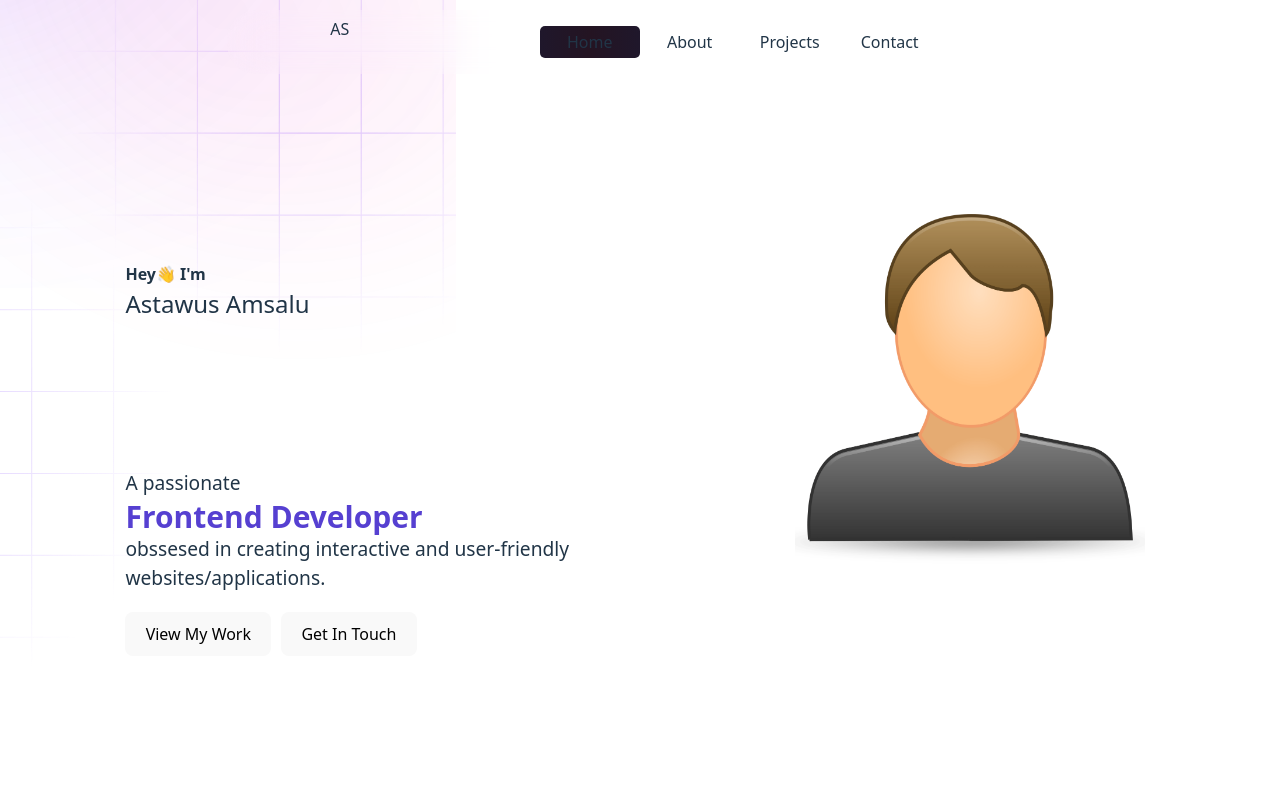
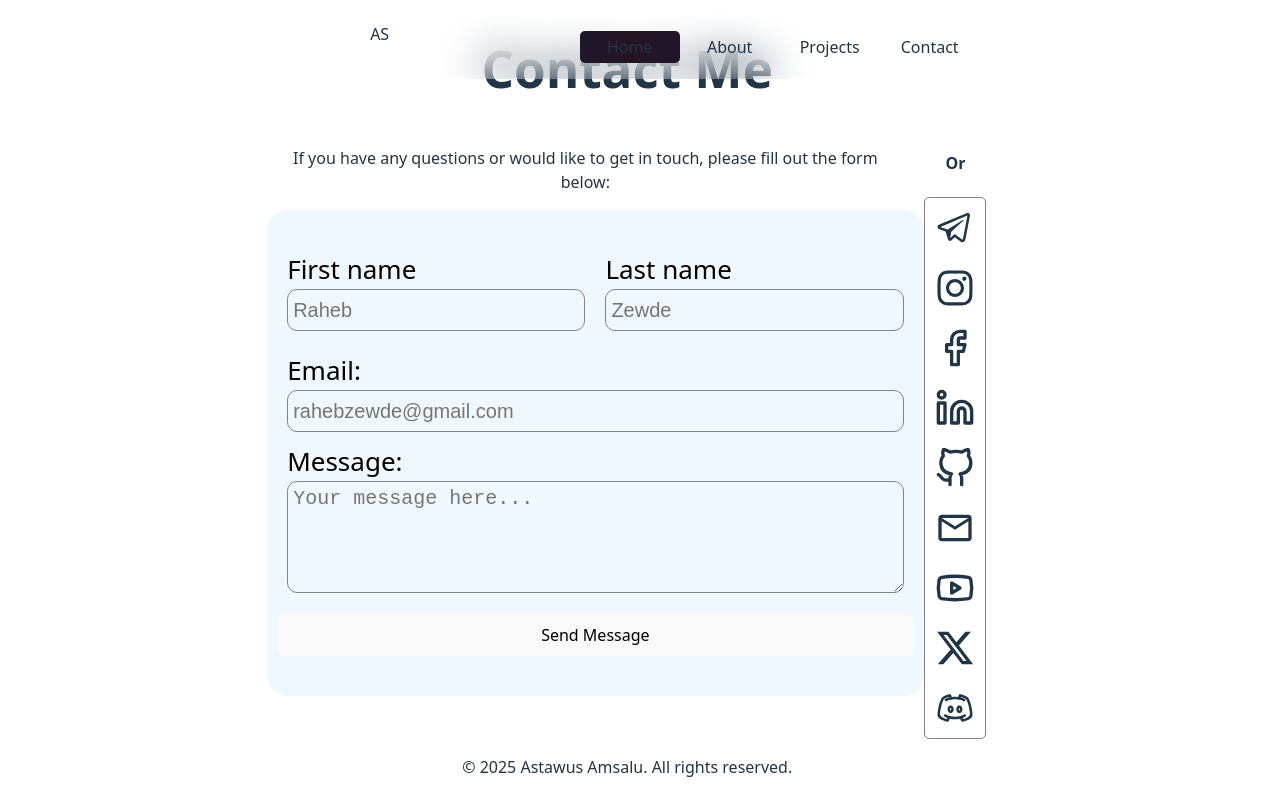
Before and after one commit to Zking4ever/Zking4ever, a React (Vite) app in the folder Portfolio(React)/: page /blog in a window 1280 px wide. Shown: the top 800 px of the page. Built offline with nearby package versions, Linux system fonts and the light colour scheme.

Commit message:
changed one page access to router based

```diff
--- a/Portfolio(React)/src/App.tsx
+++ b/Portfolio(React)/src/App.tsx
@@ -1,16 +1,16 @@
 import './App.css'
-import Pages from './pages/Pages'
+import { useEffect } from 'react'
+import { BrowserRouter as Router, Route, Routes } from 'react-router-dom';
+import Home from './pages/Home';
+import About from './pages/About';
+import Projects from './pages/Projects';
+import Contact from './pages/Contact';
 import Footer from './components/Footer';
-import { useState,useEffect } from 'react'
+import Header from './components/Header';
 
 
 function App() {
 
-  const [currentPage,setCurrentPage] = useState('home');
-
-  function handleNavigatorClick(x:string){
-      setCurrentPage(x);
-  }
   function UnderConstruction(){
         // var underConstruction = document.createElement("div");
         // underConstruction.className = "under-construction";
@@ -29,27 +29,18 @@ function App() {
   });
 
   return (
-    <>
       <div className="wrapper">
-
-        <div className='header'>
-            <div className="logo">AS</div>
-            <nav>
-              <div className="glass" data-page={currentPage}>
-                {/*for the background glass moving around the header to identify current page */}
-              </div>
-                <span className='navigator' onClick={()=>handleNavigatorClick('home')}>Home</span>
-                <span className='navigator' onClick={()=>handleNavigatorClick('about')}>About</span>
-                <span className='navigator' onClick={()=>handleNavigatorClick('projects')}>Projects</span>
-                <span className='navigator' onClick={()=>handleNavigatorClick('contact')}>Contact</span>
-            </nav>
-        </div>
-        <div className="content">
-            <Pages currentPage={currentPage} clickHandler={handleNavigatorClick} />
-            <Footer />
-        </div>
+        <Router>
+          <Routes>
+            <Route path="/*" element={<Home />} />
+            <Route path='/about' element={<About />} />
+            <Route path='/projects' element={<Projects />} />
+            <Route path='/contact' element={<Contact />} />
+            <Route path='/blog' element={<Contact />} />
+          </Routes>
+        </Router>
+        <Footer />
       </div>
-    </>
   )
 }
 
--- /dev/null
+++ b/Portfolio(React)/src/components/Header.tsx
@@ -0,0 +1,18 @@
+import { Link } from "react-router-dom";
+
+export default function Header() {
+  return (
+    <div className='header'>
+        <div className="logo">AS</div>
+        <nav>
+          <div className="glass" data-page={'home'}>
+              {/*for the background glass moving around the header to identify current page */}
+          </div>
+          <Link className='navigator' to='/home'>Home</Link>
+          <Link className='navigator' to='/about'>About</Link>
+          <Link className='navigator' to='/projects'>Projects</Link>
+          <Link className='navigator' to='/contact'>Contact</Link>
+        </nav>
+    </div>
+  )
+}
--- a/Portfolio(React)/src/pages/About.tsx
+++ b/Portfolio(React)/src/pages/About.tsx
@@ -1,4 +1,5 @@
 import profile from "../assets/user.png";
+import Header from "../components/Header";
 import TimeLine from '../components/UI/TitmeLine/TitmeLine';
 
 const About = () => {
@@ -24,8 +25,9 @@ const About = () => {
 
     return (
         <>
+            <Header />
             <div className='home'>
-                <section className="welcome-section">
+                <section style={{textAlign:'left'}}>
                     <h1>About</h1>
                     <p>
                         Do you remember the day you said "Ohh..I'm born for this" for the first time? you might have said it a lot:)
--- a/Portfolio(React)/src/pages/Contact.tsx
+++ b/Portfolio(React)/src/pages/Contact.tsx
@@ -9,11 +9,13 @@ import { MdOutlineEmail } from "react-icons/md";
 import { LuYoutube } from "react-icons/lu";
 import { FaXTwitter } from "react-icons/fa6";
 import { LiaDiscord } from "react-icons/lia";
+import Header from '../components/Header';
 
 
 const Contact: React.FC = () => {
     return (
         <div className="contact-page">
+            <Header/>
             <h1>Contact Me</h1>
             <div className='contact-page-box'>
                 <div className='form-container'>
--- a/Portfolio(React)/src/pages/Home.tsx
+++ b/Portfolio(React)/src/pages/Home.tsx
@@ -1,13 +1,16 @@
+import { Link } from "react-router-dom";
 import profile from "../assets/user.png";
+import Header from '../components/Header'
 // importing tools icon
 import Tools from "../components/UI/ToolList/Tools";
 //importing colorful icon
 
 
-const Home = ({clickHandler}: {clickHandler:(x:string)=>void}) => {
+const Home = () => {
 
     return (
         <>
+            <Header />
             <section className='home'>
                 <div className="name">
                     <h4 className='greet'>Hey<div className="shakeHand">👋</div> I'm </h4>
@@ -33,8 +36,8 @@ const Home = ({clickHandler}: {clickHandler:(x:string)=>void}) => {
                         obssesed in creating interactive and user-friendly websites/applications.
                     </div>
                     <div className="btns">
-                        <button onClick={()=>clickHandler('projects')} id='projects'>View My Work</button>
-                        <button onClick={()=>clickHandler('contact')} id='contact'>Get In Touch</button>
+                        <Link to="/projects"><button>View My Work</button></Link>
+                        <Link to="/contact"><button>Get In Touch</button></Link>
                     </div>
                 </div>
                 {/* Background texture svg */}
--- a/Portfolio(React)/src/pages/Pages.tsx
+++ /dev/null
@@ -1,17 +0,0 @@
-import Home from "./Home";
-import About from "./About";
-import Projects from "./Projects";
-import Contact from "./Contact";
-
-
-function Pages({currentPage,clickHandler}: {currentPage:string,clickHandler: (x:string)=>void}) {
-
-        switch (currentPage) {
-            case "home": return(<Home clickHandler={clickHandler}/>);
-            case "about": return(<About />);
-            case "projects": return(<Projects />);
-            case "contact": return(<Contact />);
-            default: return(<Home clickHandler={clickHandler}/>);
-        }
-}
-export default Pages
--- a/Portfolio(React)/src/pages/Projects.tsx
+++ b/Portfolio(React)/src/pages/Projects.tsx
@@ -1,3 +1,4 @@
+import Header from '../components/Header';
 import ProjectCard from '../components/UI/ProjectCard/ProjectCard';
 
 const projectsList = {
@@ -27,6 +28,8 @@ const projectsList = {
 const Projects = () => {
 
     return (
+        <>
+        <Header />
         <div className="projects-container">
             <h1>Featured Projects</h1>
             <div className="projects-list">
@@ -45,6 +48,7 @@ const Projects = () => {
                 ))}
             </div>
         </div>
+        </>
     );
 };
 
```
